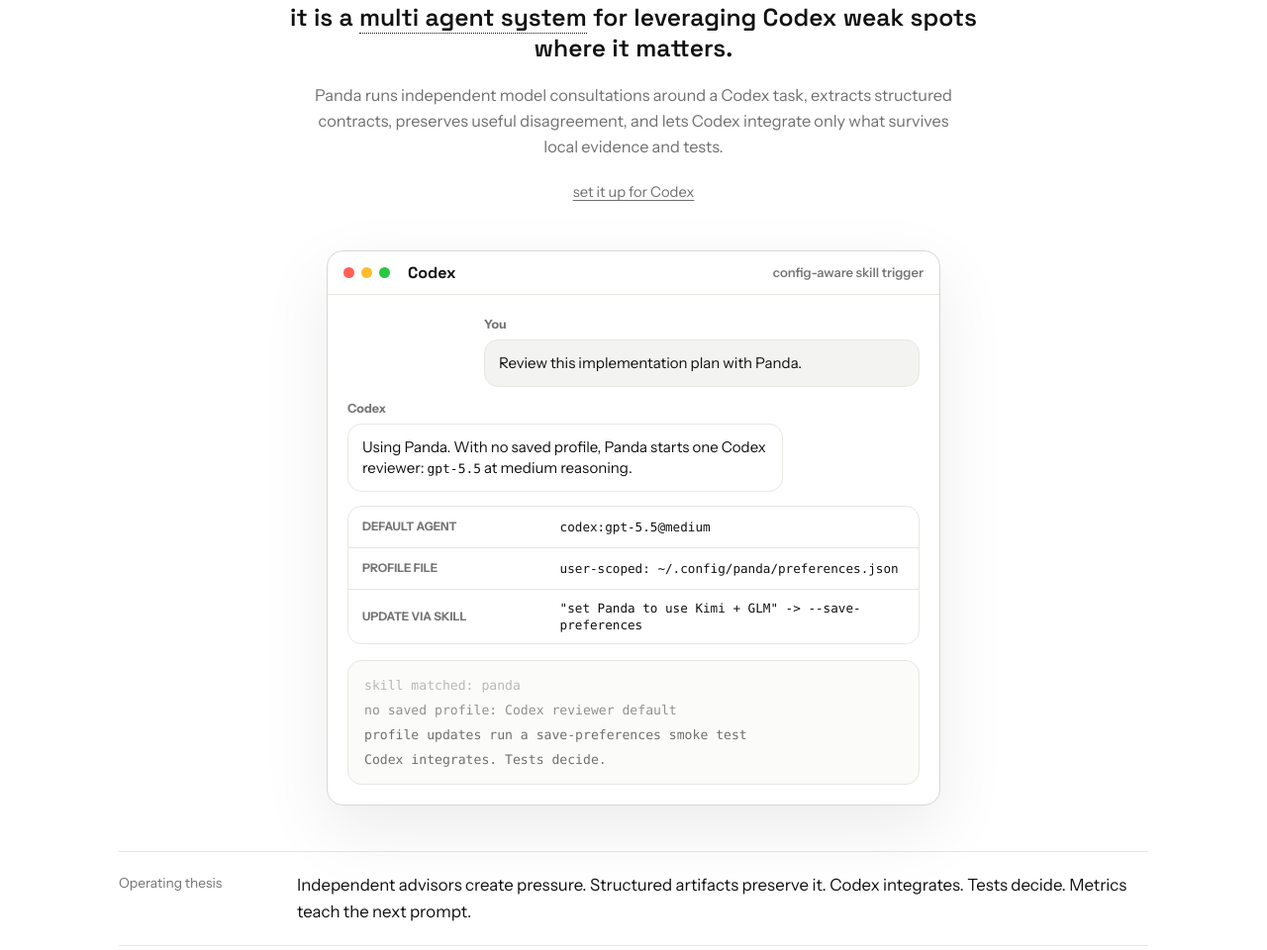
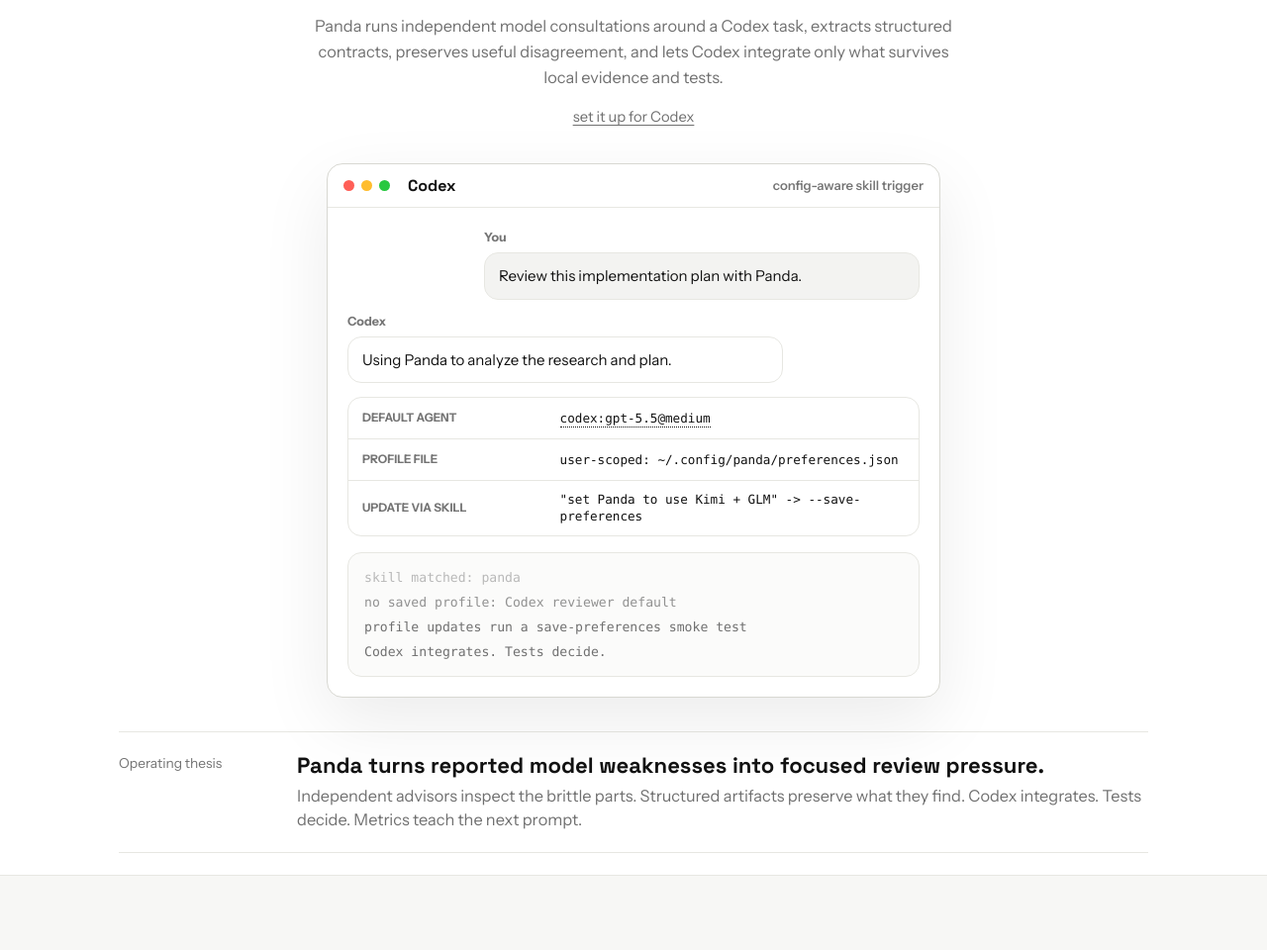
Before and after one commit to igcodinap/panda, an Astro site in the folder site/: page / in a window 1280 px wide. Shown: the part 449-1409 px from the top of the page at 99% size. Built offline with nearby package versions, Linux system fonts and the light colour scheme; Astro itself is replaced by a stand-in of ours.

Commit message:
Refine Panda hero messaging

```diff
--- a/site/src/pages/index.astro
+++ b/site/src/pages/index.astro
@@ -165,12 +165,23 @@
               </div>
               <div class="chat-bubble codex-bubble">
                 <span>Codex</span>
-                <p>Using Panda. With no saved profile, Panda starts one Codex reviewer: <code>gpt-5.5</code> at medium reasoning.</p>
+                <p>Using Panda to analyze the research and plan.</p>
               </div>
               <div class="panda-config-preview" aria-label="Panda default and saved configuration">
                 <div>
                   <span>default agent</span>
-                  <strong>codex:gpt-5.5@medium</strong>
+                  <strong>
+                    <button
+                      class="term config-term"
+                      type="button"
+                      data-tooltip="With no saved profile, Panda starts one Codex reviewer: gpt-5.5 at medium reasoning."
+                      aria-describedby="default-agent-note"
+                      aria-expanded="false"
+                    >codex:gpt-5.5@medium</button>
+                    <span id="default-agent-note" class="sr-only">
+                      With no saved profile, Panda starts one Codex reviewer: gpt-5.5 at medium reasoning.
+                    </span>
+                  </strong>
                 </div>
                 <div>
                   <span>profile file</span>
@@ -193,10 +204,13 @@
 
         <section class="thesis-strip" aria-label="Operating thesis">
           <span>Operating thesis</span>
-          <p>
-            Independent advisors create pressure. Structured artifacts preserve it. Codex integrates. Tests
-            decide. Metrics teach the next prompt.
-          </p>
+          <div class="thesis-copy">
+            <strong>Panda turns reported model weaknesses into focused review pressure.</strong>
+            <p>
+              Independent advisors inspect the brittle parts. Structured artifacts preserve what they find.
+              Codex integrates. Tests decide. Metrics teach the next prompt.
+            </p>
+          </div>
         </section>
 
         <section class="band" id="workflow">
--- a/site/src/styles/global.css
+++ b/site/src/styles/global.css
@@ -139,7 +139,7 @@
   display: flex;
   align-items: center;
   flex-direction: column;
-  padding: 112px 0 46px;
+  padding: 58px 0 34px;
   text-align: center;
 }
 
@@ -149,7 +149,7 @@
   height: 124px;
   place-items: center;
   overflow: hidden;
-  margin-bottom: 26px;
+  margin-bottom: 18px;
 }
 
 .hero-logo img {
@@ -161,7 +161,7 @@
 }
 
 .eyebrow {
-  margin: 0 0 26px;
+  margin: 0 0 18px;
   color: var(--muted);
   font-size: 0.98rem;
   font-weight: 480;
@@ -297,7 +297,7 @@
 }
 
 .hero-command-note {
-  margin: 22px 0 0;
+  margin: 16px 0 0;
   color: var(--muted);
   font-size: 0.92rem;
 }
@@ -321,11 +321,25 @@
   font-size: 0.86rem;
 }
 
-.thesis-strip p {
+.thesis-copy {
+  padding: 20px 0;
+}
+
+.thesis-copy strong {
+  display: block;
+  margin-bottom: 6px;
+  color: var(--ink);
+  font-family: var(--font-display);
+  font-size: 1.38rem;
+  font-weight: 700;
+  line-height: 1.18;
+}
+
+.thesis-copy p {
   margin: 0;
-  padding: 20px 0;
-  color: var(--ink);
-  font-size: 1.05rem;
+  color: var(--muted);
+  font-size: 1.02rem;
+  line-height: 1.5;
 }
 
 .band {
@@ -437,7 +451,7 @@
 
 .hero-codex-demo {
   width: min(620px, 100%);
-  margin-top: 46px;
+  margin-top: 34px;
   text-align: left;
 }
 
@@ -644,7 +658,7 @@
 .panda-config-preview {
   display: grid;
   margin-top: 2px;
-  overflow: hidden;
+  overflow: visible;
   border: 1px solid var(--line);
   border-radius: 14px;
   background: #fff;
@@ -679,6 +693,22 @@
   font-size: 0.79rem;
   font-weight: 560;
   line-height: 1.35;
+}
+
+.panda-config-preview .config-term {
+  color: inherit;
+  font-family: inherit;
+  font-size: inherit;
+  font-weight: inherit;
+  line-height: inherit;
+  text-align: left;
+}
+
+.panda-config-preview .config-term::after {
+  font-family: var(--font-body);
+  font-size: 0.78rem;
+  font-weight: 560;
+  white-space: normal;
 }
 
 .skill-run {
@@ -1027,13 +1057,13 @@
   }
 
   .hero {
-    padding: 72px 0 42px;
+    padding: 42px 0 34px;
   }
 
   .hero-logo {
     width: 112px;
     height: 104px;
-    margin-bottom: 18px;
+    margin-bottom: 14px;
   }
 
   .hero-logo img {
@@ -1042,7 +1072,7 @@
   }
 
   .eyebrow {
-    margin-bottom: 32px;
+    margin-bottom: 18px;
   }
 
   .hero h1 {
```
